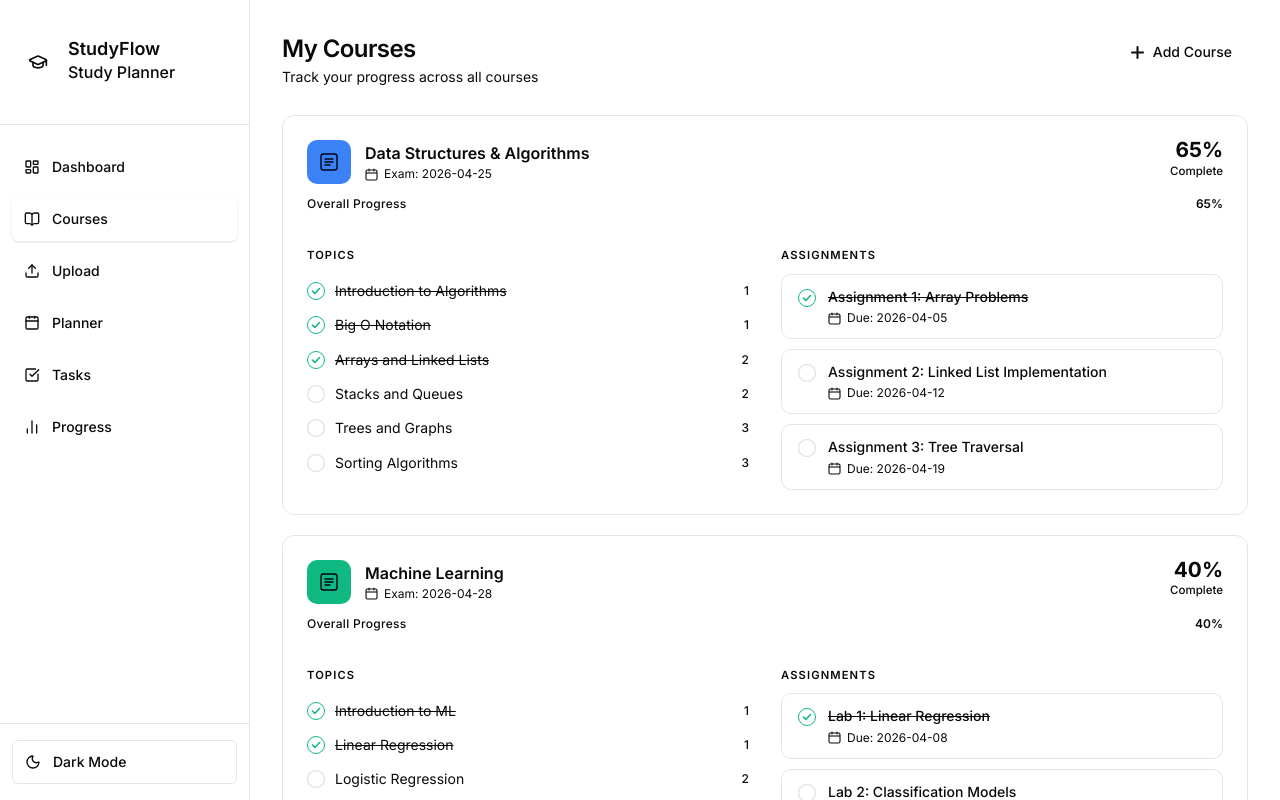
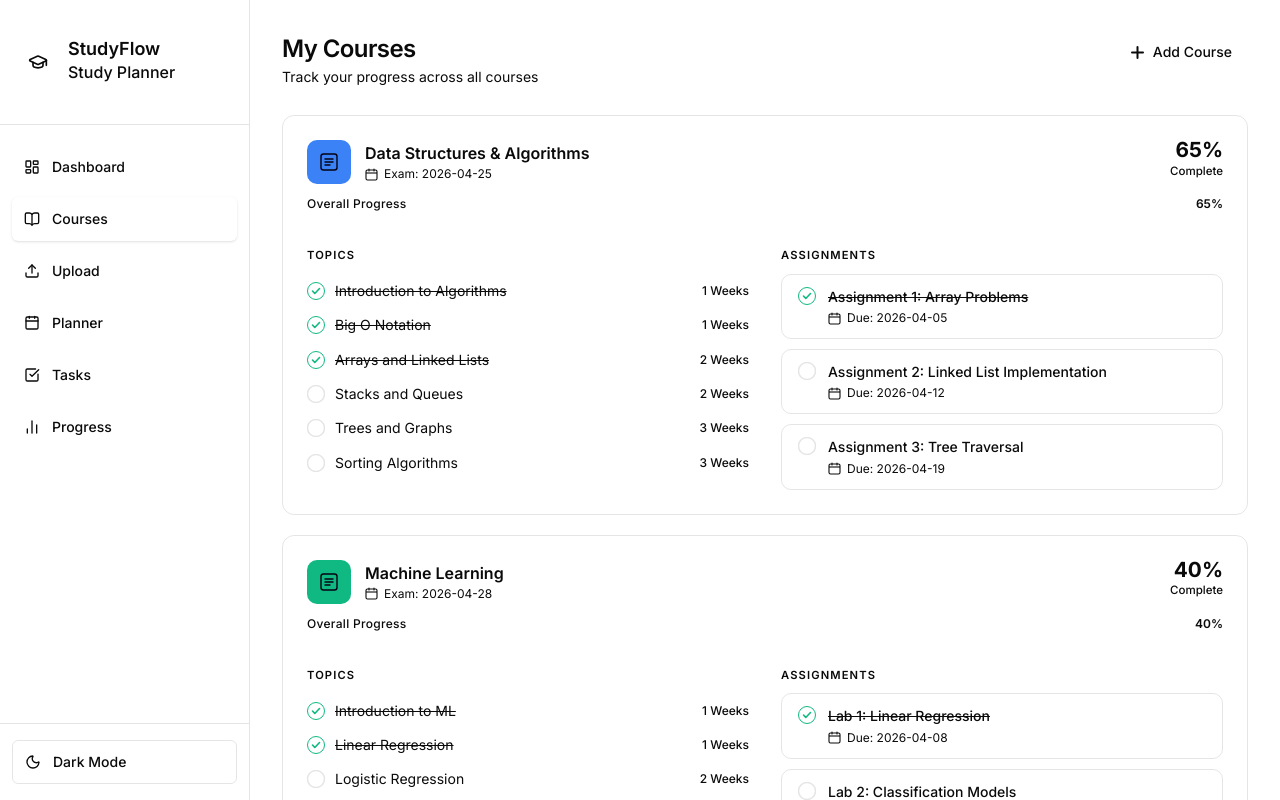
Before and after one commit to omar-z-z/StudyFlow, a Next.js app in the folder frontend/: page /courses in a window 1280 px wide. Shown: the top 800 px of the page. Built offline with nearby package versions, Linux system fonts and the light colour scheme.

Commit message:
Implement course management features: add topic and assignment toggle functionality, refactor CourseCard and AssignmentItem components, and introduce StatusIcon and CalendarIcon for better UI representation.

```diff
--- a/frontend/app/(root)/courses/page.tsx
+++ b/frontend/app/(root)/courses/page.tsx
@@ -4,14 +4,54 @@ import { useState } from "react";
 import CourseCard from "../../../components/Courses/CourseCard";
 import { courses as coursesData } from "@/lib/dummy-data";
 
-
 const CoursesPage = () => {
   const [courses, setCourses] = useState(coursesData);
   const [showModal, setShowModal] = useState(false);
 
+  const handleToggleTopic = (courseId: string, topicId: string) => {
+    setCourses((prev) =>
+      prev.map((course) => {
+        if (course.id !== courseId) return course;
+
+        const updatedTopics = course.topics.map((t) =>
+          t.id === topicId ? { ...t, completed: !t.completed } : t,
+        );
+
+        const completed =
+          updatedTopics.filter((t) => t.completed).length +
+          course.assignments.filter((a) => a.completed).length;
+        const total = updatedTopics.length + course.assignments.length;
+        const progress =
+          total === 0 ? 0 : Math.round((completed / total) * 100);
+
+        return { ...course, topics: updatedTopics, progress };
+      }),
+    );
+  };
+
+  const handleToggleAssignment = (courseId: string, assignmentId: string) => {
+    setCourses((prev) =>
+      prev.map((course) => {
+        if (course.id !== courseId) return course;
+
+        const updatedAssignments = course.assignments.map((a) =>
+          a.id === assignmentId ? { ...a, completed: !a.completed } : a,
+        );
+
+        const completed =
+          course.topics.filter((t) => t.completed).length +
+          updatedAssignments.filter((a) => a.completed).length;
+        const total = course.topics.length + updatedAssignments.length;
+        const progress =
+          total === 0 ? 0 : Math.round((completed / total) * 100);
+
+        return { ...course, assignments: updatedAssignments, progress };
+      }),
+    );
+  };
+
   return (
     <div className="flex-1 min-h-screen bg-background px-8 py-8 pb-12 box-border max-md:px-4 max-md:py-5 max-sm:px-3">
-
       {/* ── Page Header ── */}
       <div className="flex items-start justify-between mb-7 gap-4 flex-wrap max-sm:flex-col max-sm:items-stretch">
         <div className="flex flex-col gap-0.5">
@@ -27,7 +67,13 @@ const CoursesPage = () => {
           onClick={() => setShowModal(true)}
           className="flex items-center gap-2 px-4 py-2.5 bg-primary text-primary-foreground text-sm font-medium rounded-(--radius) border-none cursor-pointer transition-all duration-150 hover:opacity-90 hover:-translate-y-px active:translate-y-0 max-sm:w-full max-sm:justify-center"
         >
-          <svg width="15" height="15" viewBox="0 0 15 15" fill="none" aria-hidden="true">
+          <svg
+            width="15"
+            height="15"
+            viewBox="0 0 15 15"
+            fill="none"
+            aria-hidden="true"
+          >
             <path
               d="M7.5 2v11M2 7.5h11"
               stroke="currentColor"
@@ -47,7 +93,14 @@ const CoursesPage = () => {
           </div>
         ) : (
           courses.map((course) => (
-            <CourseCard key={course.id} course={course} />
+            <CourseCard
+              key={course.id}
+              course={course}
+              onToggleTopic={(topicId) => handleToggleTopic(course.id, topicId)}
+              onToggleAssignment={(assignmentId) =>
+                handleToggleAssignment(course.id, assignmentId)
+              }
+            />
           ))
         )}
       </div>
@@ -72,7 +125,8 @@ const CoursesPage = () => {
               Add New Course
             </h2>
             <p className="text-sm text-muted-foreground m-0 mb-6 leading-relaxed">
-              Connect this modal to your form or routing logic to create courses.
+              Connect this modal to your form or routing logic to create
+              courses.
             </p>
             <div className="flex justify-end gap-3">
               <button
--- a/frontend/components/Courses/AssignmentItem.tsx
+++ b/frontend/components/Courses/AssignmentItem.tsx
@@ -1,51 +1,26 @@
-// components/AssignmentItem.jsx
 import { Assignment } from "@/lib/dummy-data";
-import React from "react";
+import { StatusIcon, CalendarIcon } from "../basicComponents/icons";
 
-/**
- * AssignmentItem
- * Props:
- *  - assignment: { id, name, dueDate, completed }
- */
+type AssignmentItemProps = {
+  assignment: Assignment;
+  onToggle: () => void;
+};
 
-const CalendarIcon = () => (
-  <svg width="13" height="13" viewBox="0 0 13 13" fill="none" aria-hidden="true">
-    <rect x="1" y="2" width="11" height="10" rx="1.5" stroke="currentColor" strokeWidth="1.1" />
-    <path d="M4 1V3M9 1V3" stroke="currentColor" strokeWidth="1.1" strokeLinecap="round" />
-    <path d="M1 5H12" stroke="currentColor" strokeWidth="1.1" />
-  </svg>
-);
-
-const AssignmentItem = ({ assignment } : { assignment: Assignment }) => {
+const AssignmentItem = ({ assignment, onToggle }: AssignmentItemProps) => {
   return (
     <div
-      className={`flex items-start gap-3 px-4 py-3 border border-border rounded-[var(--radius)] mb-2.5 last:mb-0 transition-shadow duration-200 hover:shadow-sm ${
+      className={`flex items-start gap-3 px-4 py-3 border border-border rounded-(--radius) mb-2.5 last:mb-0 transition-shadow duration-200 hover:shadow-sm ${
         assignment.completed ? "bg-muted/30" : "bg-card"
       }`}
     >
       {/* Checkbox icon */}
-      <div className="mt-0.5 flex-shrink-0">
-        {assignment.completed ? (
-          <span aria-label="Completed">
-            <svg width="18" height="18" viewBox="0 0 18 18" fill="none">
-              <circle cx="9" cy="9" r="8.5" stroke="#10B981" />
-              <path
-                d="M5.5 9L7.8 11.5L12.5 6.5"
-                stroke="#10B981"
-                strokeWidth="1.6"
-                strokeLinecap="round"
-                strokeLinejoin="round"
-              />
-            </svg>
-          </span>
-        ) : (
-          <span aria-label="Not completed">
-            <svg width="18" height="18" viewBox="0 0 18 18" fill="none">
-              <circle cx="9" cy="9" r="8.5" stroke="var(--border)" strokeWidth="1.5" />
-            </svg>
-          </span>
-        )}
-      </div>
+      <button
+        onClick={onToggle}
+        aria-label={assignment.completed ? "Mark as incomplete" : "Mark as complete"}
+        className="shrink-0 bg-transparent border-none p-0 cursor-pointer rounded-full transition-opacity hover:opacity-70"
+      >
+        <StatusIcon completed={assignment.completed} />
+      </button>
 
       {/* Body */}
       <div className="flex flex-col gap-1">
--- a/frontend/components/Courses/CourseCard.tsx
+++ b/frontend/components/Courses/CourseCard.tsx
@@ -2,33 +2,28 @@ import ProgressBar from "./ProgressBar";
 import TopicItem from "./TopicItem";
 import AssignmentItem from "./AssignmentItem";
 import { Course } from "@/lib/dummy-data";
+import { CalendarIcon } from "../basicComponents/icons";
 
-/**
- * CourseCard
- * Props:
- *  - course: { id, title, examDate, progress, color, iconColor, topics[], assignments[] }
- */
+type CourseCardProps = {
+  course: Course;
+  onToggleTopic: (topicId: string) => void;
+  onToggleAssignment: (assignmentId: string) => void;
+};
 
-const CalendarIcon = () => (
-  <svg width="13" height="13" viewBox="0 0 13 13" fill="none" aria-hidden="true">
-    <rect x="1" y="2" width="11" height="10" rx="1.5" stroke="currentColor" strokeWidth="1.1" />
-    <path d="M4 1V3M9 1V3" stroke="currentColor" strokeWidth="1.1" strokeLinecap="round" />
-    <path d="M1 5H12" stroke="currentColor" strokeWidth="1.1" />
-  </svg>
-);
-
-
-const CourseCard = ({ course } : { course: Course }) => {
+const CourseCard = ({
+  course,
+  onToggleTopic,
+  onToggleAssignment,
+}: CourseCardProps) => {
   return (
     <div className="bg-card border border-border rounded-(--radius-xl) p-6 mb-5 transition-shadow duration-200 hover:shadow-md">
-
       {/* ── Card Header ── */}
       <div className="flex items-start justify-between gap-4">
         {/* Left: icon + info */}
         <div className="flex items-center gap-3.5">
           {/* Icon */}
           <div
-            className="w-11 h-11 rounded-[var(--radius)] flex items-center justify-center flex-shrink-0"
+            className="w-11 h-11 rounded-(--radius) flex items-center justify-center shrink-0"
             style={{ backgroundColor: course.color }}
             aria-hidden="true"
           >
@@ -60,7 +55,7 @@ const CourseCard = ({ course } : { course: Course }) => {
         </div>
 
         {/* Right: completion badge */}
-        <div className="flex flex-col items-end flex-shrink-0">
+        <div className="flex flex-col items-end shrink-0">
           <span className="text-[1.3rem] font-bold leading-none">
             {course.progress}%
           </span>
@@ -75,7 +70,6 @@ const CourseCard = ({ course } : { course: Course }) => {
 
       {/* ── Body Grid: Topics + Assignments ── */}
       <div className="grid grid-cols-2 gap-8 max-md:grid-cols-1 max-md:gap-5">
-
         {/* Topics */}
         <div>
           <h4 className="text-[0.7rem] font-semibold uppercase tracking-widest text-muted-foreground m-0 mb-2.5">
@@ -83,7 +77,11 @@ const CourseCard = ({ course } : { course: Course }) => {
           </h4>
           <div className="flex flex-col">
             {course.topics.map((topic) => (
-              <TopicItem key={topic.id} topic={topic} />
+              <TopicItem
+                key={topic.id}
+                topic={topic}
+                onToggle={() => onToggleTopic(topic.id)}
+              />
             ))}
           </div>
         </div>
@@ -95,11 +93,10 @@ const CourseCard = ({ course } : { course: Course }) => {
           </h4>
           <div className="flex flex-col">
             {course.assignments.map((assignment) => (
-              <AssignmentItem key={assignment.id} assignment={assignment} />
+              <AssignmentItem key={assignment.id} assignment={assignment} onToggle={() => onToggleAssignment(assignment.id)} />
             ))}
           </div>
         </div>
-
       </div>
     </div>
   );
--- a/frontend/components/Courses/TopicItem.tsx
+++ b/frontend/components/Courses/TopicItem.tsx
@@ -1,37 +1,25 @@
-// components/TopicItem.jsx
 import { Topic } from "@/lib/dummy-data";
-import React from "react";
+import { StatusIcon } from "../basicComponents/icons";
 
-/**
- * TopicItem
- * Props:
- *  - topic: { id, name, week, completed }
- */
-const TopicItem = ({ topic } : { topic: Topic }) => {
+type TopicItemProps = {
+  topic: Topic;
+  onToggle: () => void;
+};
+
+const TopicItem = ({ topic, onToggle }: TopicItemProps) => {
   return (
     <div className="flex items-center justify-between py-[0.45rem]">
       {/* Left: icon + name */}
       <div className="flex items-center gap-2.5">
-        {topic.completed ? (
-          <span className="flex items-center flex-shrink-0" aria-label="Completed">
-            <svg width="18" height="18" viewBox="0 0 18 18" fill="none">
-              <circle cx="9" cy="9" r="8.5" stroke="#10B981" />
-              <path
-                d="M5.5 9L7.8 11.5L12.5 6.5"
-                stroke="#10B981"
-                strokeWidth="1.6"
-                strokeLinecap="round"
-                strokeLinejoin="round"
-              />
-            </svg>
-          </span>
-        ) : (
-          <span className="flex items-center flex-shrink-0" aria-label="Not completed">
-            <svg width="18" height="18" viewBox="0 0 18 18" fill="none">
-              <circle cx="9" cy="9" r="8.5" stroke="var(--border)" strokeWidth="1.5" />
-            </svg>
-          </span>
-        )}
+        <button
+          onClick={onToggle}
+          aria-label={
+            topic.completed ? "Mark as incomplete" : "Mark as complete"
+          }
+          className="flex items-center shrink-0 cursor-pointer bg-transparent border-none p-0 rounded-full transition-opacity hover:opacity-70"
+        >
+          <StatusIcon completed={topic.completed} />
+        </button>
         <span
           className={`text-sm ${
             topic.completed
@@ -45,7 +33,7 @@ const TopicItem = ({ topic } : { topic: Topic }) => {
 
       {/* Week badge */}
       <span className="text-xs text-muted-foreground font-medium whitespace-nowrap ml-2">
-        {topic.week}
+        {topic.week} Weeks
       </span>
     </div>
   );
--- /dev/null
+++ b/frontend/components/basicComponents/icons.tsx
@@ -0,0 +1,21 @@
+// components/icons/index.tsx
+
+export const CalendarIcon = () => (
+  <svg width="13" height="13" viewBox="0 0 13 13" fill="none" aria-hidden="true">
+    <rect x="1" y="2" width="11" height="10" rx="1.5" stroke="currentColor" strokeWidth="1.1" />
+    <path d="M4 1V3M9 1V3" stroke="currentColor" strokeWidth="1.1" strokeLinecap="round" />
+    <path d="M1 5H12" stroke="currentColor" strokeWidth="1.1" />
+  </svg>
+);
+
+export const StatusIcon = ({ completed }: { completed: boolean }) =>
+  completed ? (
+    <svg width="18" height="18" viewBox="0 0 18 18" fill="none">
+      <circle cx="9" cy="9" r="8.5" stroke="#10B981" />
+      <path d="M5.5 9L7.8 11.5L12.5 6.5" stroke="#10B981" strokeWidth="1.6" strokeLinecap="round" strokeLinejoin="round" />
+    </svg>
+  ) : (
+    <svg width="18" height="18" viewBox="0 0 18 18" fill="none">
+      <circle cx="9" cy="9" r="8.5" stroke="var(--border)" strokeWidth="1.5" />
+    </svg>
+  );
```
Also changed, not shown: frontend/components/Courses/ProgressBar.tsx (+0 -7 lines).
